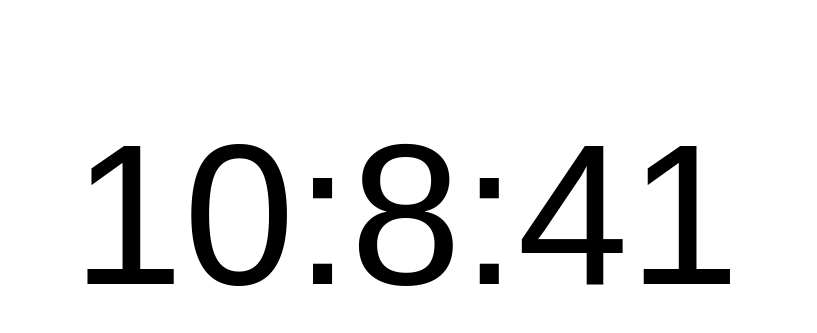
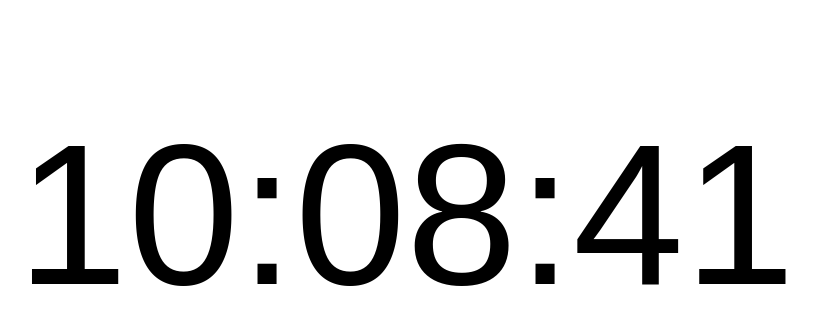
Before and after one commit to kirsten/current-irkutsk-time, a plain HTML site: page index.html in a window 1280 px wide. Shown: the whole page, without its empty margins (234-1051 px from the left). Drawn offline with Linux system fonts and the light colour scheme.

Commit message:
Adjust formatting of hours and seconds

```diff
--- a/index.html
+++ b/index.html
@@ -27,8 +27,9 @@
         var minutes = date.getMinutes();
         var seconds = date.getSeconds();
 
-        if (hour > 12) { hour = hour - 12; }
-        if (seconds < 11) { seconds = "0" + seconds; }
+        if (hour > 12)    { hour = hour - 12; }
+        if (minutes < 10) { minutes = "0" + minutes; }
+        if (seconds < 10) { seconds = "0" + seconds; }
 
         var currentIrkutskTime = hour + ":" + minutes + ":" + seconds;
         return currentIrkutskTime;
```
